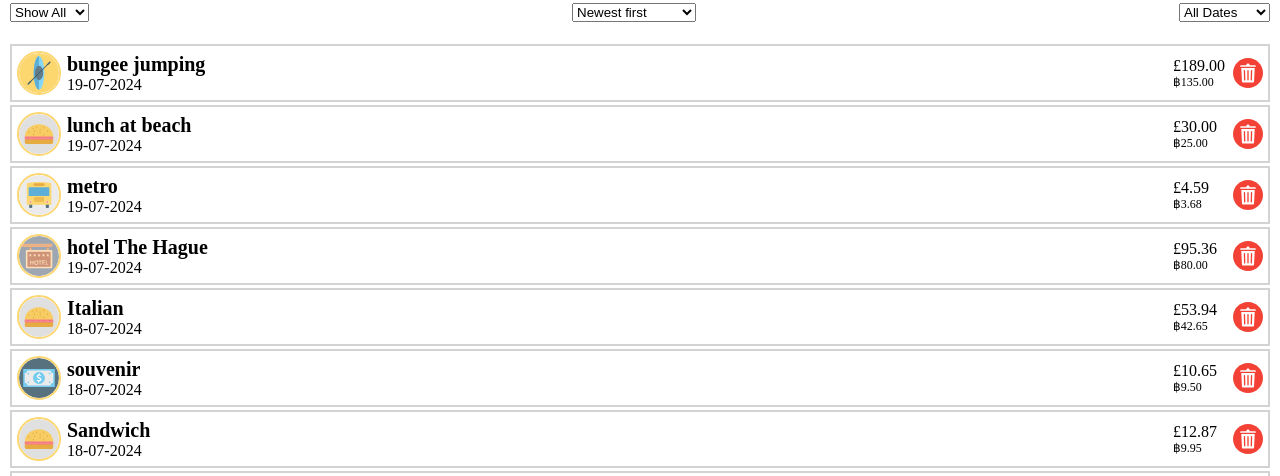
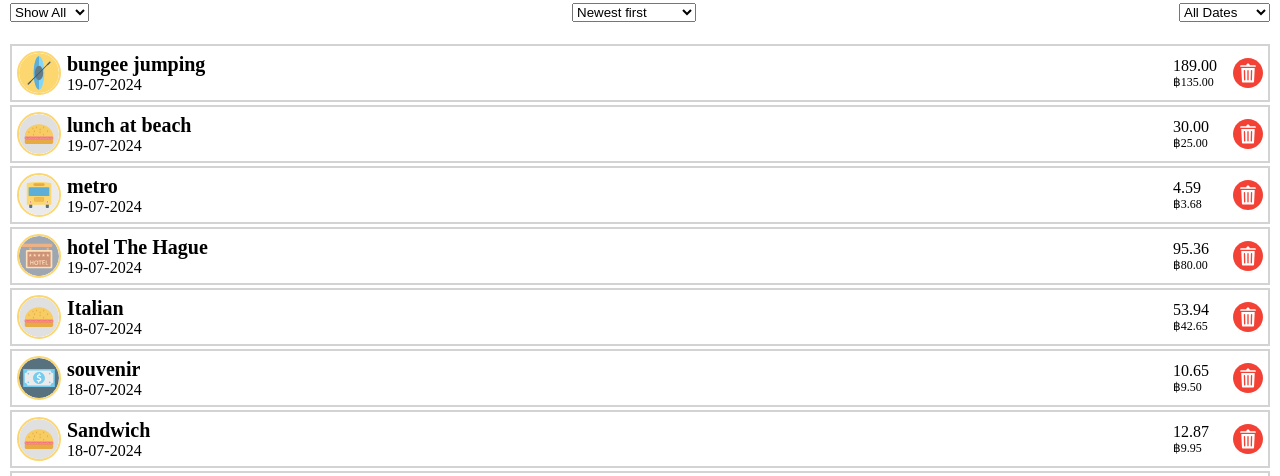
Before and after one commit to russell-gh/travel-tally, a React (Vite) app: page /dashboard in a window 1280 px wide. Shown: the part 306-782 px from the top of the page. Built offline with nearby package versions, Linux system fonts and the light colour scheme.

Commit message:
fixed props and getIndex

```diff
--- a/src/components/dashboard/Budget.jsx
+++ b/src/components/dashboard/Budget.jsx
@@ -1,38 +1,26 @@
-import { useSelector } from "react-redux";
-import { selectCurrencyCodes, selectTrips } from "../../redux/tripsSlice";
 import { addDecimals, calculateTotalSpend } from "../../utils/utils";
 
-const Budget = ({ index }) => {
-  const trips = useSelector(selectTrips);
-  const currencyCodes = useSelector(selectCurrencyCodes);
-
-  if (!trips || trips.length === 0) {
+const Budget = ({ expenses, homeCurrencySymbol, budgetTotal }) => {
+  if (!expenses) {
     return;
   }
 
-  const expenses = trips[index].expenses;
   const totalSpend = calculateTotalSpend(expenses);
-
-  if (!currencyCodes || !trips) {
-    return;
-  }
-  const currencySymbol = trips[index].details.homeCurrencySymbol;
-
-  const budgetTotal = addDecimals(trips[index].details.budgetTotal);
+  const _budgetTotal = addDecimals(budgetTotal);
 
   return (
     <div className="budget">
       <p>
-        Spend: {currencySymbol}
+        Spend: {homeCurrencySymbol}
         {totalSpend}
       </p>
       <p>
-        Total budget: {currencySymbol}
-        {budgetTotal}
+        Total budget: {homeCurrencySymbol}
+        {_budgetTotal}
       </p>
       <p>
-        Money left: {currencySymbol}
-        {budgetTotal - totalSpend}
+        Money left: {homeCurrencySymbol}
+        {_budgetTotal - totalSpend}
       </p>
     </div>
   );
--- a/src/components/dashboard/Dashboard.jsx
+++ b/src/components/dashboard/Dashboard.jsx
@@ -1,7 +1,7 @@
 import { useSelector } from "react-redux";
 import { selectDestinationId, selectTrips } from "../../redux/tripsSlice";
 import Button from "../../reusable-code/Button";
-import { findIndex, findItem } from "../../utils/utils";
+import { findItem, getIndex } from "../../utils/utils";
 import Budget from "./Budget";
 import Expenses from "./Expenses";
 import Image from "./Image";
@@ -18,7 +18,7 @@ const Dashboard = () => {
     return <p>Loading...</p>;
   }
 
-  const index = findIndex(trips, destinationId);
+  const index = getIndex(trips, destinationId);
   const trip = findItem(trips, destinationId);
 
   return (
@@ -26,7 +26,11 @@ const Dashboard = () => {
       <div className="dashboardFixed">
         <Title destination={trip.details.destination} />
         <Image src={"../src/img/piechart.png"} alt="piechart" />
-        <Budget index={index} />
+        <Budget
+          expenses={trip.expenses}
+          budgetTotal={trip.details.budgetTotal}
+          homeCurrencySymbol={trip.details.homeCurrencySymbol}
+        />
         <Button className="addExpense" text="Add an expense" />
         <div className="controlsExpenses">
           <Filter />
@@ -34,7 +38,10 @@ const Dashboard = () => {
           <FilterDate />
         </div>
       </div>
-      <Expenses index={index} />
+      <Expenses
+        expenses={trip.expenses}
+        homecurrency={trip.details.homecurrency}
+      />
     </div>
   );
 };
--- a/src/components/dashboard/Expenses.jsx
+++ b/src/components/dashboard/Expenses.jsx
@@ -14,7 +14,7 @@ import CategoryIcon from "./CategoryIcon";
 import DeletePopUp from "./DeletePopUp";
 import Image from "./Image";
 
-const Expenses = ({ index }) => {
+const Expenses = ({ expenses, homeCurrencySymbol }) => {
   const trips = useSelector(selectTrips);
   const showPopUp = useSelector(selectPopUp).showPopUp;
   const currencyCodes = useSelector(selectCurrencyCodes);
@@ -27,14 +27,11 @@ const Expenses = ({ index }) => {
     return;
   }
 
-  const expenses = trips[index].expenses;
-
   if (expenses.length === 0) {
     return <p className="mt">You have no expenses yet.</p>;
   }
   const _expenses = [...expenses].reverse();
   const filtered = getSortedandFiltered(_expenses, order, filter, filterDate);
-  const homeCurrencySymbol = trips[index].details.homeCurrencySymbol;
 
   if (filtered.length === 0) {
     return <p className="mt">There are no matches</p>;
--- a/src/redux/tripsSlice.js
+++ b/src/redux/tripsSlice.js
@@ -34,7 +34,7 @@ export const tripsSlice = createSlice({
       }
     },
     deleteExpense: (state) => {
-      const index = getIndex(state.expenses, state.popUp.id);
+      const index = getIndex(state.expenses, state.popUp.id, expenseId);
       state.expenses.splice(index, 1);
       state.popUp.showPopUp = !state.popUp.showPopUp; // would've preferred to keep this in toggelShowPopUp, could not call two dispatces with one click
     },
--- a/src/reusable-code/Button.jsx
+++ b/src/reusable-code/Button.jsx
@@ -1,9 +1,7 @@
 import React from "react";
-import { Link } from "react-router-dom";
 
 const Button = ({ onClick, text, className }) => {
   return (
-    <Link to="/add-expense">
     <button
       className={`btn ${className}`}
       onClick={() => {
@@ -12,7 +10,6 @@ const Button = ({ onClick, text, className }) => {
     >
       {text}
     </button>
-    </Link>
   );
 };
 
--- a/src/utils/utils.js
+++ b/src/utils/utils.js
@@ -26,10 +26,16 @@ export function addDecimals(number) {
   return Number(number / 100).toFixed(2);
 }
 
-export function getIndex(data, id) {
+export function getIndex(data, id, key = "id") {
   const indexOf = data.findIndex((item) => {
-    return item.expenseId === id;
+    return item[key] === id;
   });
+
+  if (indexOf === -1) {
+    console.log("something went wrong getting the index");
+    return;
+  }
+
   return indexOf;
 }
 
@@ -58,19 +64,6 @@ export function getArrayOfDates(data, key) {
   return copy;
 }
 
-export function findIndex(data, id) {
-  const indexOf = data.findIndex((item) => {
-    return item.id === id;
-  });
-
-  if (indexOf === -1) {
-    console.log("something went wrong getting the index");
-    return;
-  }
-
-  return indexOf;
-}
-
 export function findItem(data, id) {
   const item = data.find((item) => {
     return item.id === id;
```
Lines whose indentation alone changed are shown as unchanged.
